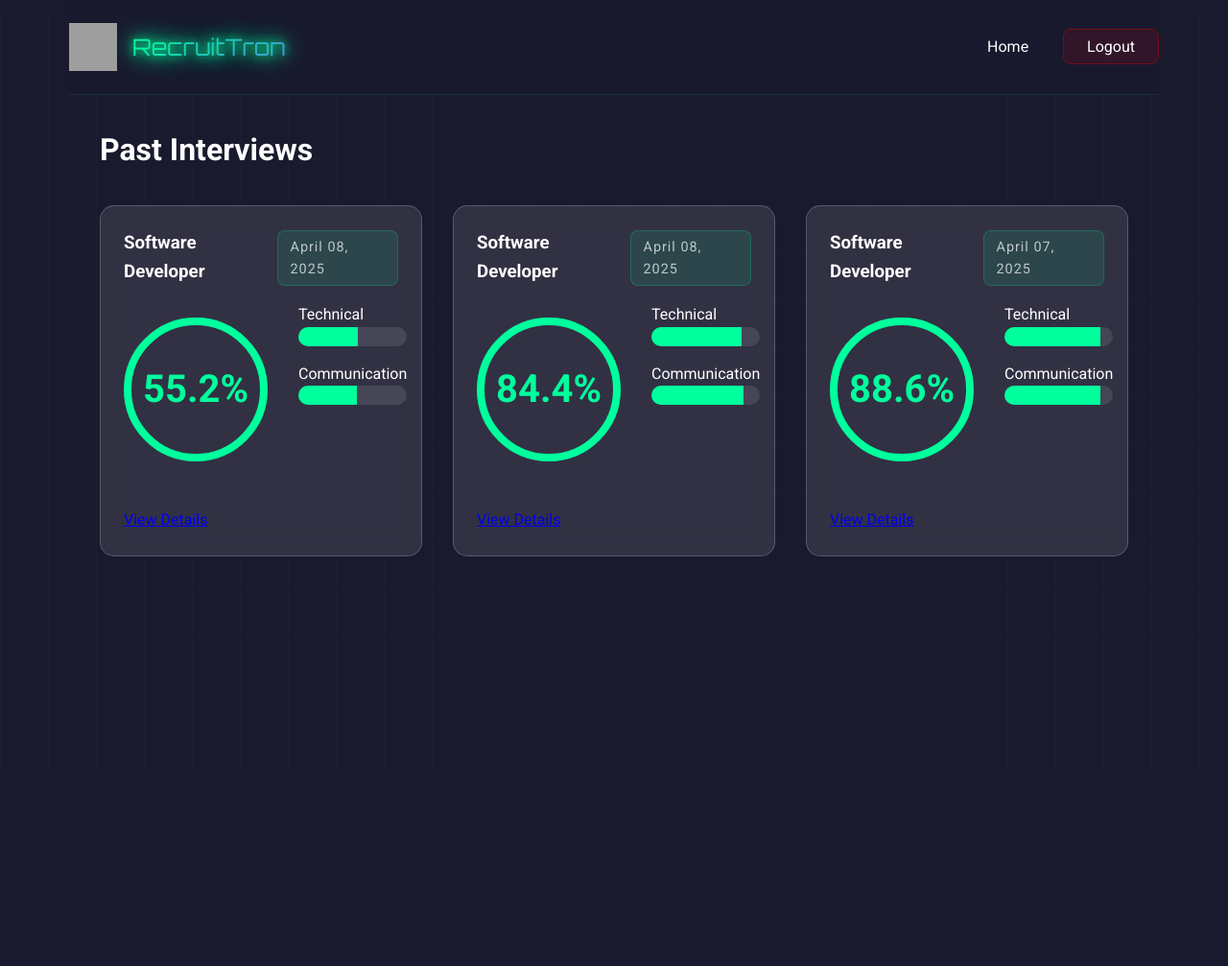
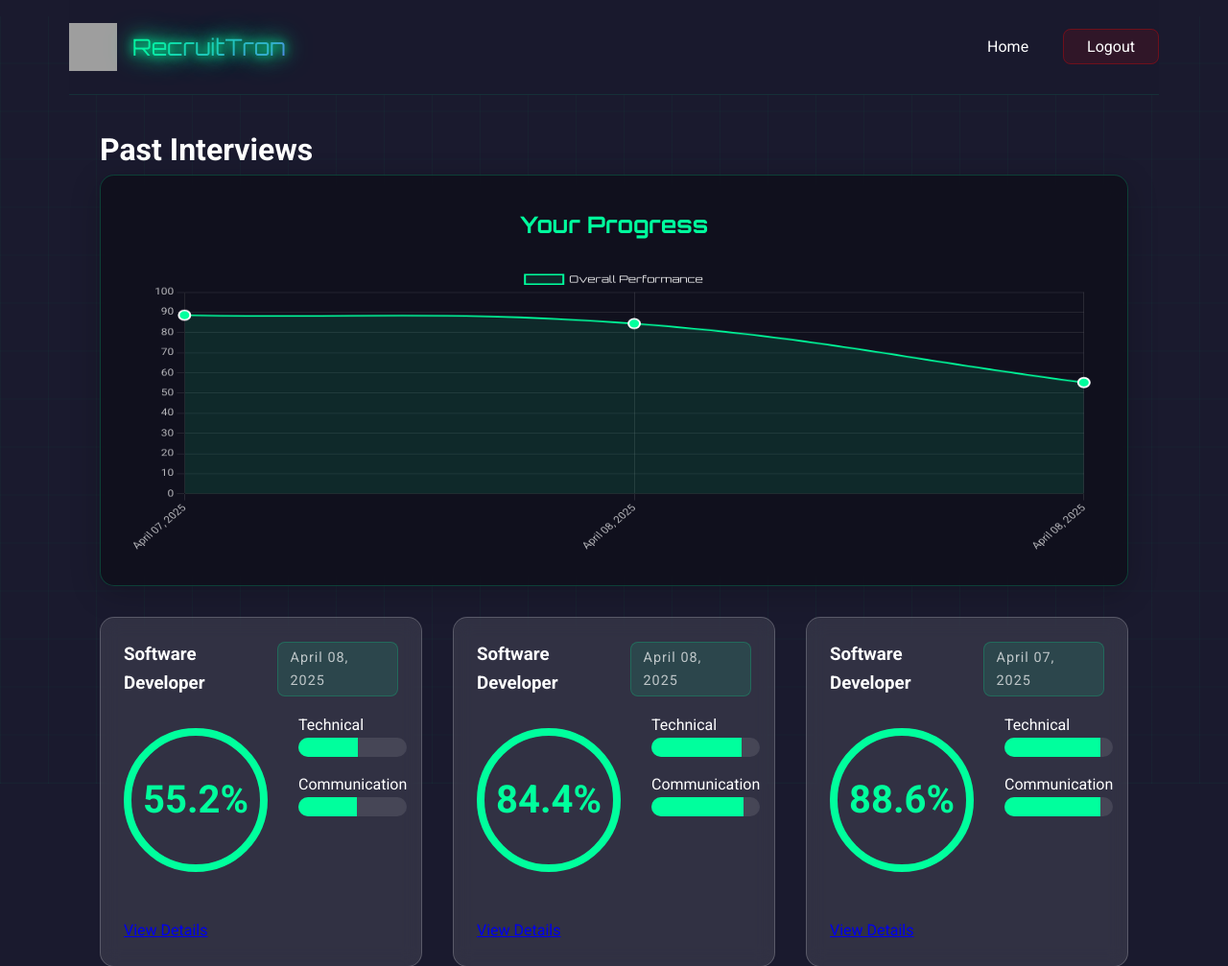
Before and after one commit to StackOverflowed512/RecruiTron-, a Flask app: page /past-interviews in a window 1280 px wide. Shown: the top 1007 px of the page at 96% size. Before the commit the page ends 580 px from the top, so only its background shows below. Run offline with Flask 3, Linux system fonts and the light colour scheme; a user stored in the database is signed in; parts of the project's set-up code (start-up, migrations or seed data) failed here and were passed over; grey boxes are pictures that could not be loaded.

Commit message:
progress bar

```diff
--- a/static/css/style.css
+++ b/static/css/style.css
@@ -1434,3 +1434,32 @@ body.torch-effect {
     font-size: 0.9rem;
     padding: 0.3rem 0.8rem;
 }
+
+
+.progress-chart-container {
+    background: rgba(13, 13, 23, 0.7);
+    border-radius: 15px;
+    padding: 2rem;
+    margin-bottom: 2rem;
+    border: 1px solid rgba(0, 255, 157, 0.2);
+    box-shadow: 0 8px 32px rgba(0, 0, 0, 0.2);
+}
+.progress-chart-container h2 {
+    color: var(--primary-color);
+    font-family: 'Orbitron', sans-serif;
+    margin-bottom: 1.5rem;
+    font-size: 1.5rem;
+    text-align: center;
+}
+
+.progress-chart-container canvas {
+    width: 100% !important;
+    height: 300px !important;
+    margin: 0 auto;
+}
+
+@media (max-width: 768px) {
+    .progress-chart-container canvas {
+        height: 200px !important;
+    }
+}
--- a/templates/past_interviews.html
+++ b/templates/past_interviews.html
@@ -9,6 +9,7 @@
             href="https://fonts.googleapis.com/css2?family=Orbitron:wght@400;700&family=Roboto:wght@300;400;700&display=swap"
             rel="stylesheet"
         />
+        <script src="https://cdn.jsdelivr.net/npm/chart.js"></script>
     </head>
     <body class="past-interviews-page">
         <div id="particles-js"></div>
@@ -33,9 +34,12 @@
             </nav>
 
             <main class="past-interviews-content">
-                <h1 class="cyber-glitch" data-text="Past Interviews">
-                    Past Interviews
-                </h1>
+                <h1 class="cyber-glitch" data-text="Past Interviews">Past Interviews</h1>
+
+                <div class="progress-chart-container glassmorphism">
+                    <h2>Your Progress</h2>
+                    <canvas id="progressChart"></canvas>
+                </div>
 
                 <div class="interviews-grid">
                     {% for interview in interviews %}
@@ -91,5 +95,80 @@
         </div>
         <script src="https://cdnjs.cloudflare.com/ajax/libs/particles.js/2.0.0/particles.min.js"></script>
         <script src="/static/js/particles-config.js"></script>
+        <script>
+            const ctx = document.getElementById('progressChart').getContext('2d');
+
+            // Prepare data from interviews
+            const interviews = [
+                {% for interview in interviews %}
+                    {
+                        date: "{{ interview.date.strftime('%B %d, %Y') }}",
+                        score: {{ interview.total_score }}
+                    },
+                {% endfor %}
+            ].reverse(); // Show oldest to newest
+
+            new Chart(ctx, {
+                type: 'line',
+                data: {
+                    labels: interviews.map(i => i.date),
+                    datasets: [{
+                        label: 'Overall Performance',
+                        data: interviews.map(i => i.score),
+                        borderColor: 'rgba(0, 255, 157, 1)',
+                        backgroundColor: 'rgba(0, 255, 157, 0.1)',
+                        borderWidth: 2,
+                        fill: true,
+                        tension: 0.4,
+                        pointBackgroundColor: 'rgba(0, 255, 157, 1)',
+                        pointBorderColor: '#fff',
+                        pointRadius: 6,
+                        pointHoverRadius: 8
+                    }]
+                },
+                options: {
+                    responsive: true,
+                    maintainAspectRatio: false,
+                    scales: {
+                        y: {
+                            beginAtZero: true,
+                            max: 100,
+                            grid: {
+                                color: 'rgba(255, 255, 255, 0.1)'
+                            },
+                            ticks: {
+                                color: 'rgba(255, 255, 255, 0.7)',
+                                font: {
+                                    family: "'Roboto', sans-serif"
+                                }
+                            }
+                        },
+                        x: {
+                            grid: {
+                                color: 'rgba(255, 255, 255, 0.1)'
+                            },
+                            ticks: {
+                                color: 'rgba(255, 255, 255, 0.7)',
+                                font: {
+                                    family: "'Roboto', sans-serif"
+                                },
+                                maxRotation: 45,
+                                minRotation: 45
+                            }
+                        }
+                    },
+                    plugins: {
+                        legend: {
+                            labels: {
+                                color: 'rgba(255, 255, 255, 0.9)',
+                                font: {
+                                    family: "'Orbitron', sans-serif"
+                                }
+                            }
+                        }
+                    }
+                }
+            });
+        </script>
     </body>
 </html>
```
Also changed, not shown: instance/recruittron.db.
